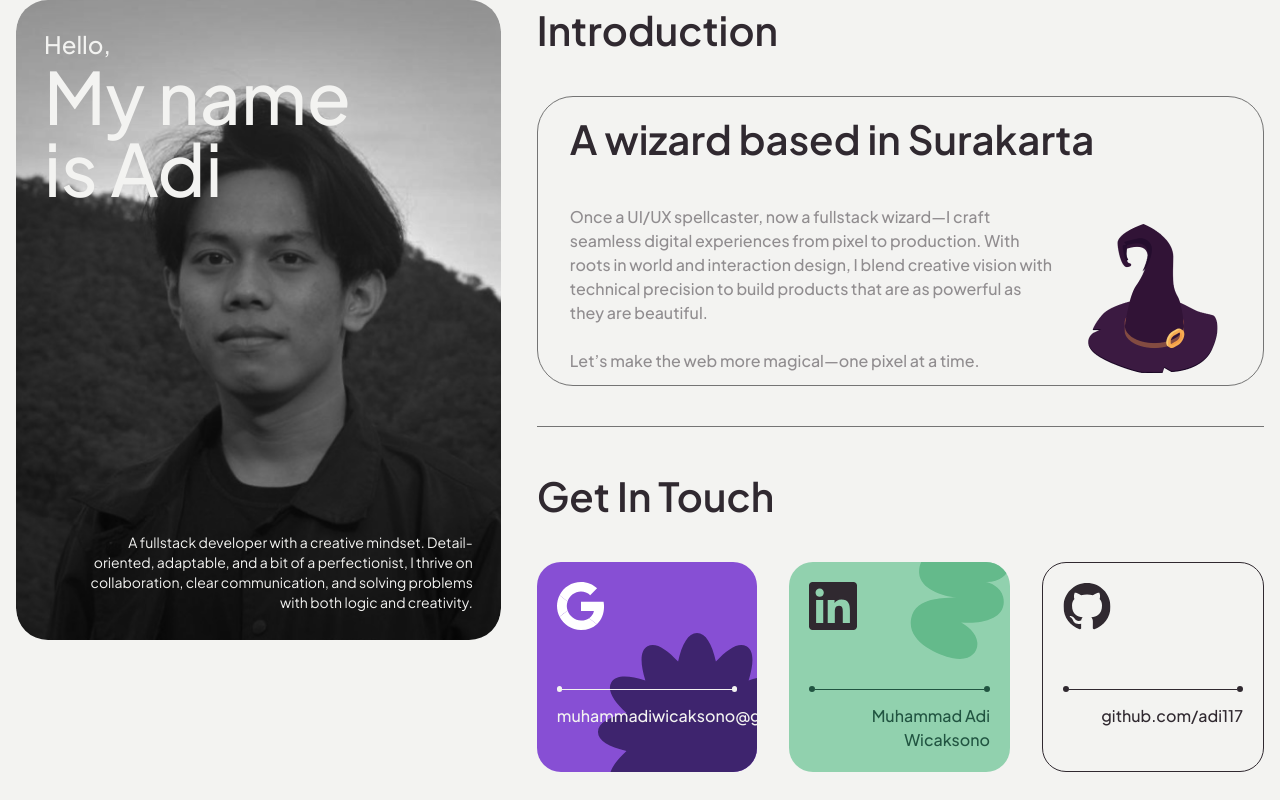
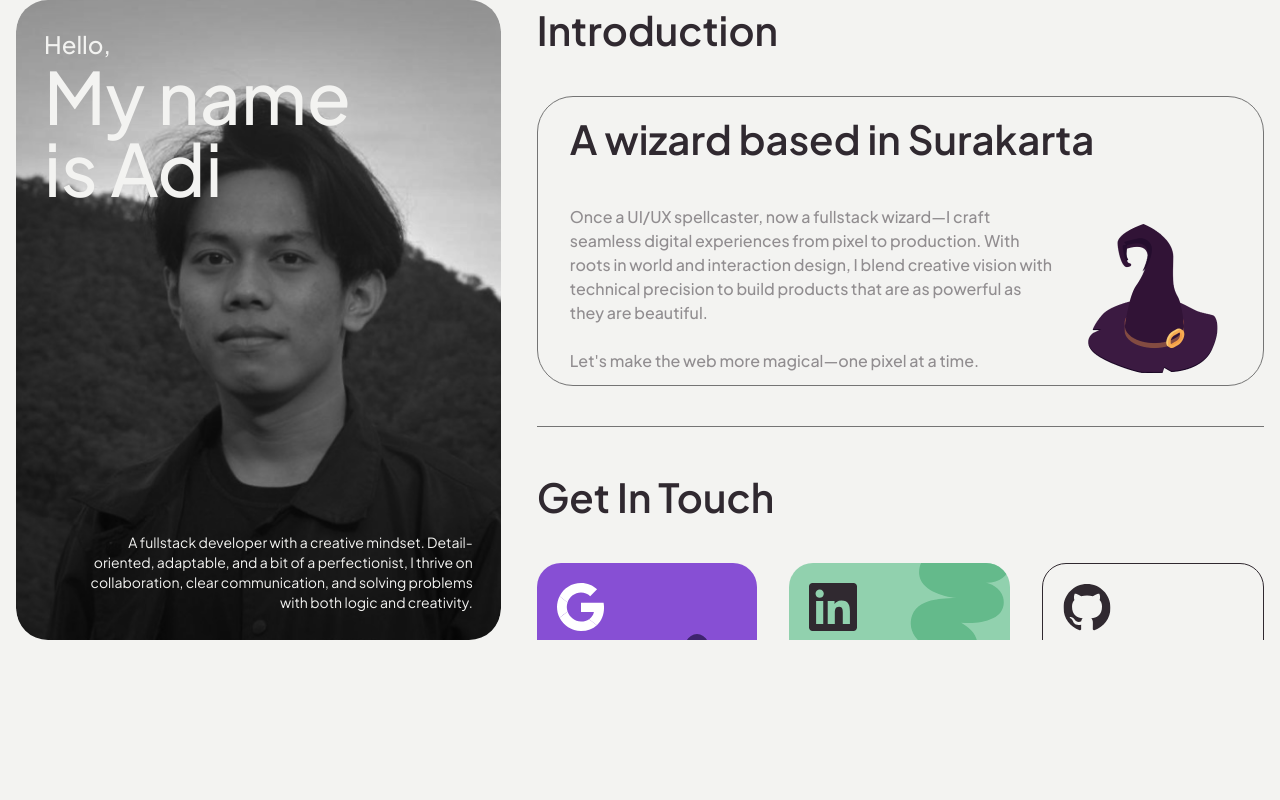
Before and after one commit to adi117/Adisainin, a Next.js app: page /about in a window 1280 px wide. Built offline with nearby package versions, Linux system fonts and the light colour scheme.

Commit message:
fix: fix overflow component

```diff
--- a/src/app/about/page.tsx
+++ b/src/app/about/page.tsx
@@ -10,10 +10,10 @@ import Vector2 from "@/../public/Vector.svg"
 
 const AboutPage = () => {
   return (
-    <div className="flex gap-9 px-4">
+    <div className="flex gap-9 px-4 overflow-hidden" style={{ height: "calc(100vh - 160px)" }}>
       <div
         className="relative w-2/5"
-        style={{ height: "calc(100vh - 160px)" }}
+        style={{ height: "100%" }}
       >
         <Image
           src={ProfilePhoto}
@@ -33,7 +33,8 @@ const AboutPage = () => {
           communication, and solving problems with both logic and creativity.
         </div>
       </div>
-      <div className="flex flex-col w-3/5 gap-10">
+      <div className="w-3/5 h-full overflow-y-scroll max-h-full hide-scrollbar pb-10">
+        <div className="flex flex-col gap-10">
           {/* Introduction section */}
           <Section title="Introduction">
             <div className="flex flex-col gap-9 px-8 py-3 border-[1px] border-solid border-[#747474] rounded-[36px]">
@@ -43,7 +44,7 @@ const AboutPage = () => {
                   Once a UI/UX spellcaster, now a fullstack wizard—I craft seamless digital experiences from pixel to production. With roots in world and interaction design, I blend creative vision with technical precision to build products that are as powerful as they are beautiful.
                   <br />
                   <br />
-                Let’s make the web more magical—one pixel at a time.</p>
+                  Let&apos;s make the web more magical—one pixel at a time.</p>
 
                 <Image
                   src={WizardHat}
@@ -60,7 +61,7 @@ const AboutPage = () => {
           <Section title="Get In Touch">
             <div className="flex w-full gap-8">
               <a
-              href="muhammadiwicaksono@gmail.com"
+                href="mailto:muhammadiwicaksono@gmail.com"
                 target="_blank"
                 rel="noopener noreferrer"
                 className="w-full bg-[#874FD4] flex flex-col gap-14 p-5 rounded-3xl hover:shadow-[0_0_0_4px_rgba(135,79,212,0.25)] transition-shadow duration-200 hover:cursor-pointer relative overflow-hidden">
@@ -94,7 +95,7 @@ const AboutPage = () => {
                 className="w-full bg-[#91D1AE] flex flex-col gap-14 p-5 rounded-3xl hover:shadow-[0_0_0_4px_rgba(145,209,174,0.25)] transition-shadow duration-200 hover:cursor-pointer relative overflow-hidden">
                 <Image
                   src={Linkedinlogo}
-                alt="Google Logo"
+                  alt="LinkedIn Logo"
                   width={48}
                   height={48}
                 />
@@ -122,7 +123,7 @@ const AboutPage = () => {
                 className="w-full bg-transparent flex flex-col gap-14 p-5 rounded-3xl border-[1px] border-solid border-foreground hover:shadow-[0_0_0_4px_rgba(48,41,48,0.25)] transition-shadow duration-200 hover:cursor-pointer">
                 <Image
                   src={GithubLogo}
-                alt="Google Logo"
+                  alt="GitHub Logo"
                   width={48}
                   height={48}
                 />
@@ -139,6 +140,7 @@ const AboutPage = () => {
           </Section>
         </div>
       </div>
+    </div>
   )
 }
 
```
Lines whose indentation alone changed are shown as unchanged.
